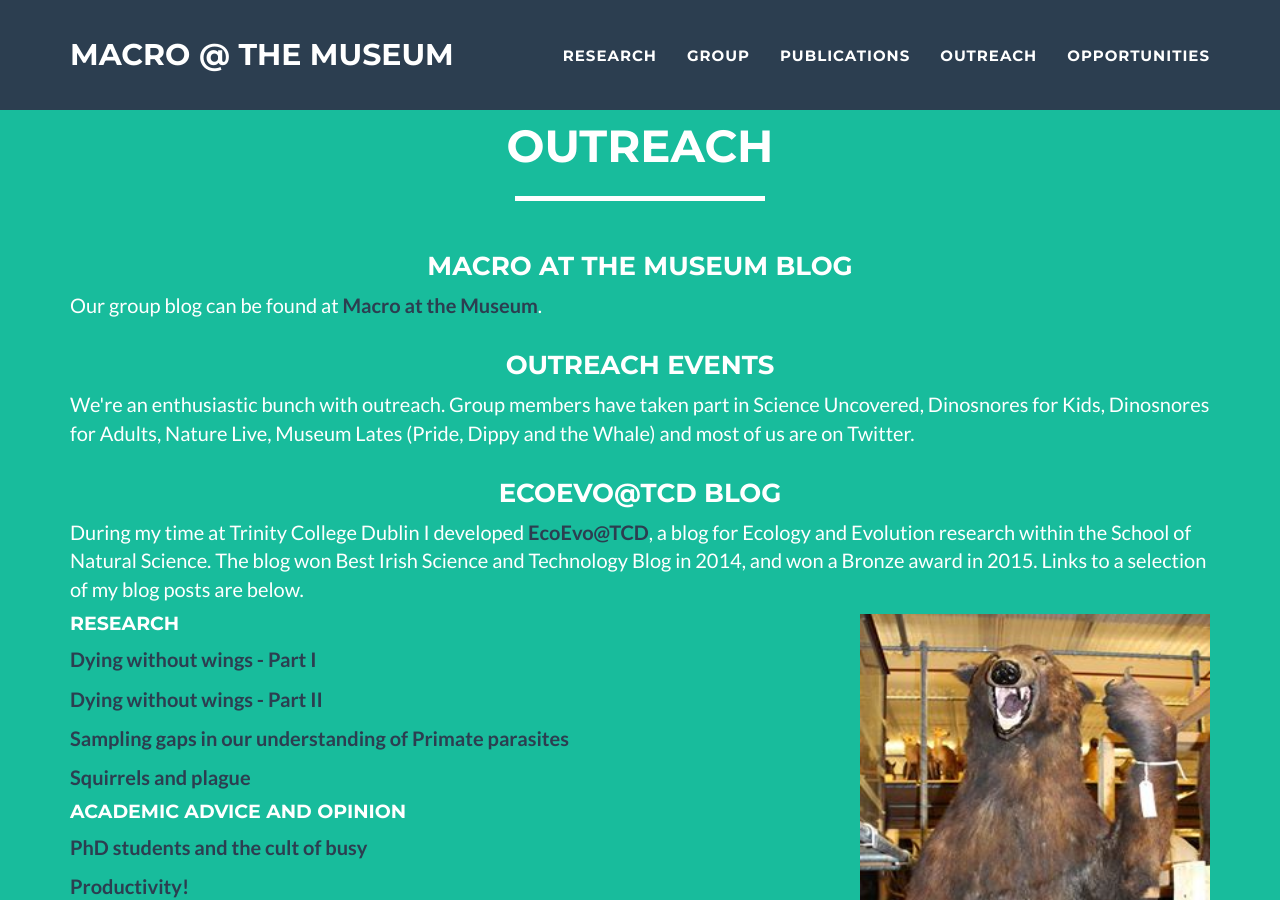
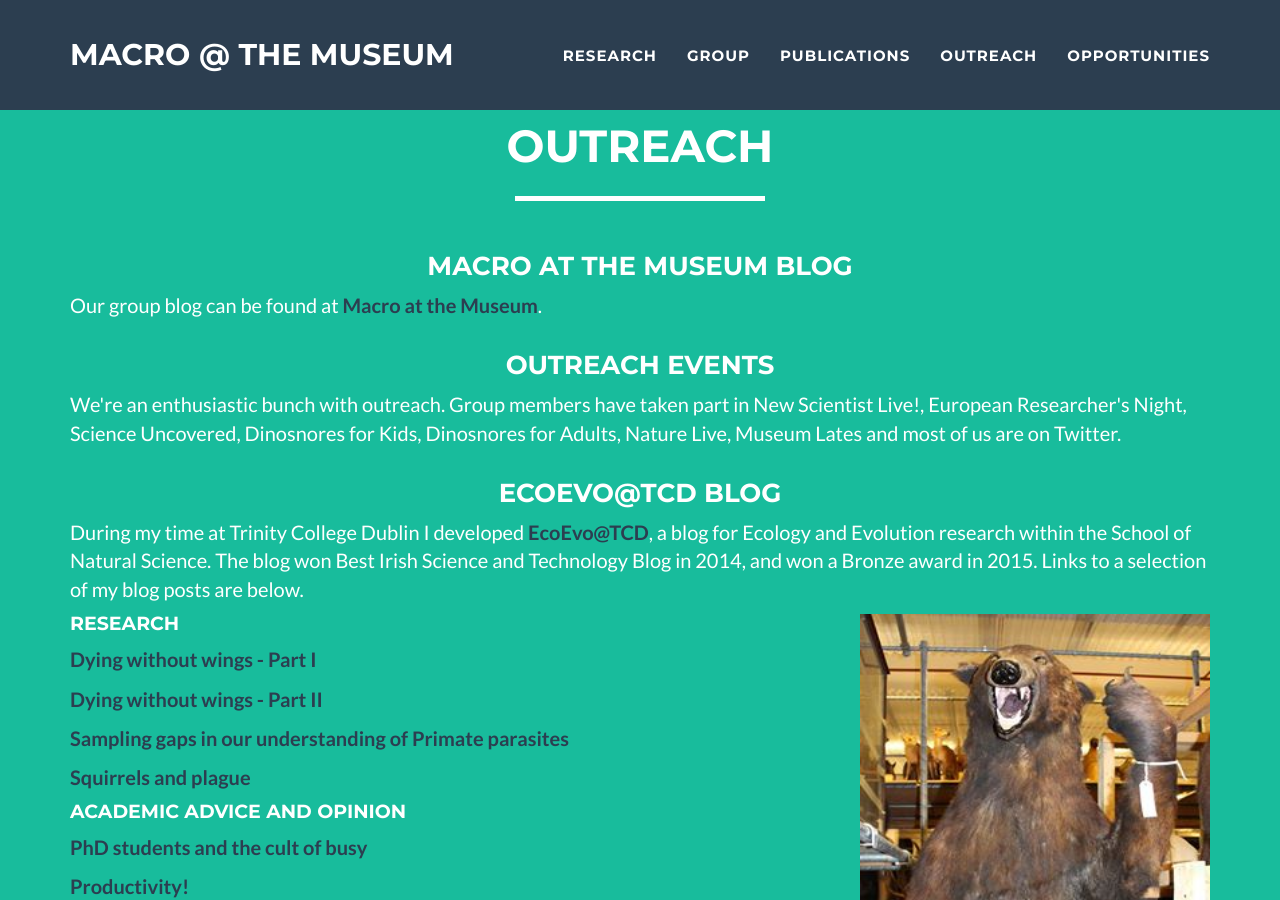
Before and after one commit to nhcooper123/nhcooper123.github.io, a Jekyll site: the page miscellaneous.html, which Jekyll copies as it is, in a window 1280 px wide and 900 px high. Built offline with Jekyll 4.4.1, drawn with Linux system fonts in a browser that asks for light colours; some of the changed text lies outside the part shown.

Commit message:
Add outreach

```diff
--- a/miscellaneous.html
+++ b/miscellaneous.html
@@ -117,7 +117,7 @@
 <h3> Outreach events </h3>
 </div>
 
-<p> We're an enthusiastic bunch with outreach. Group members have taken part in Science Uncovered, Dinosnores for Kids, Dinosnores for Adults, Nature Live, Museum Lates (Pride, Dippy and the Whale) and most of us are on Twitter. </p>
+<p> We're an enthusiastic bunch with outreach. Group members have taken part in New Scientist Live!, European Researcher's Night, Science Uncovered, Dinosnores for Kids, Dinosnores for Adults, Nature Live, Museum Lates and most of us are on Twitter. </p>
 
 <div class="col-lg-12 text-center">
 <h3> EcoEvo@TCD blog </h3>
```
Also changed, not shown: other parts of miscellaneous.html (+1 -1 lines).
